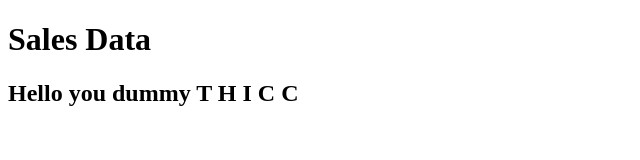
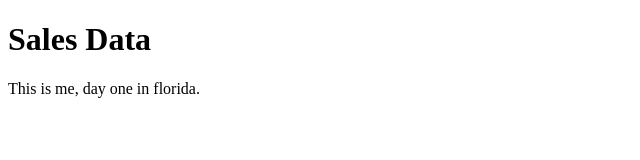
Before and after one commit to Appeleus/FirstProjectEver, a plain HTML site: page index.html in a window 1280 px wide. Shown: the whole page, without its empty margins (0-640 px from the left). Drawn offline with Linux system fonts and the light colour scheme.

Commit message:
Update something

```diff
--- a/index.html
+++ b/index.html
@@ -8,6 +8,6 @@
 </head>
 <body>
     <h1>Sales Data</h1>
-    <h2>Hello you dummy T H I C C </h2>
+    <p>This is me, day one in florida.</p>
 </body>
 </html>
```
